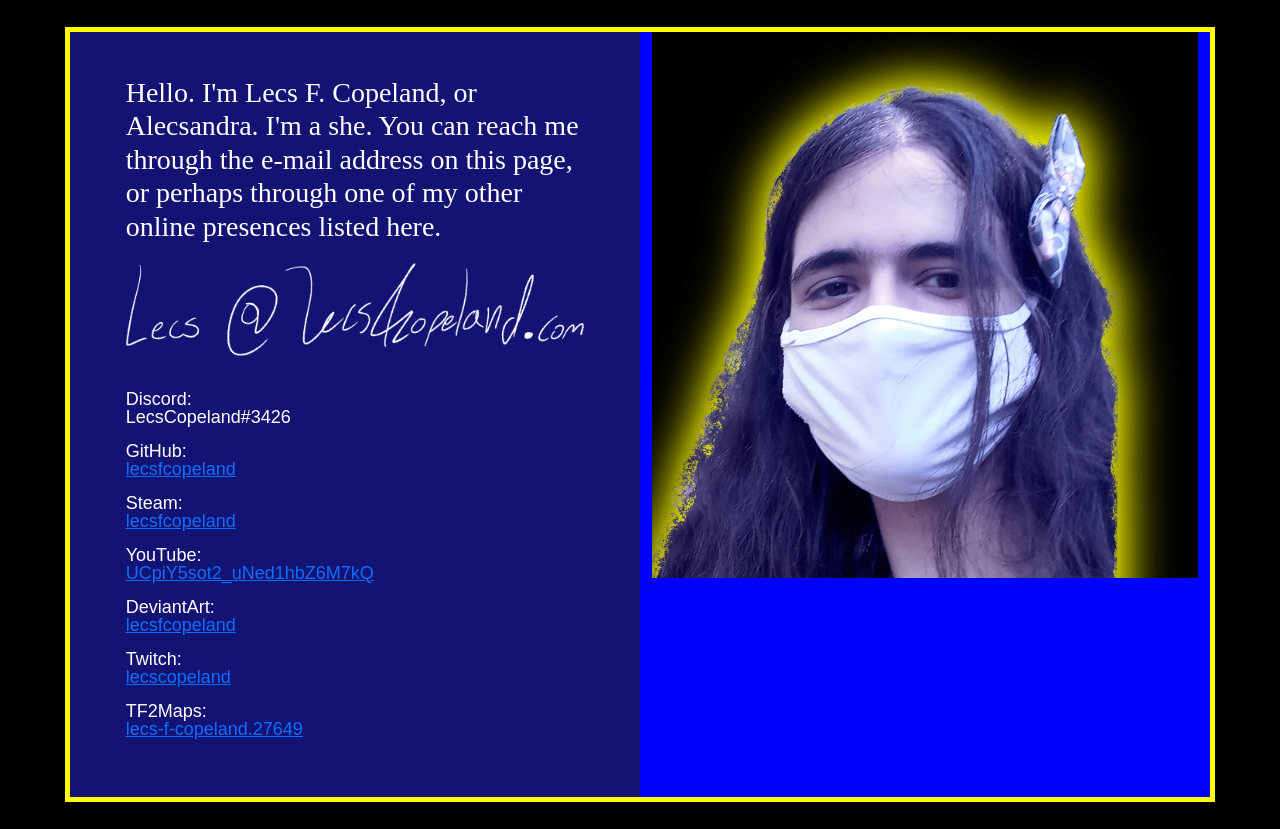
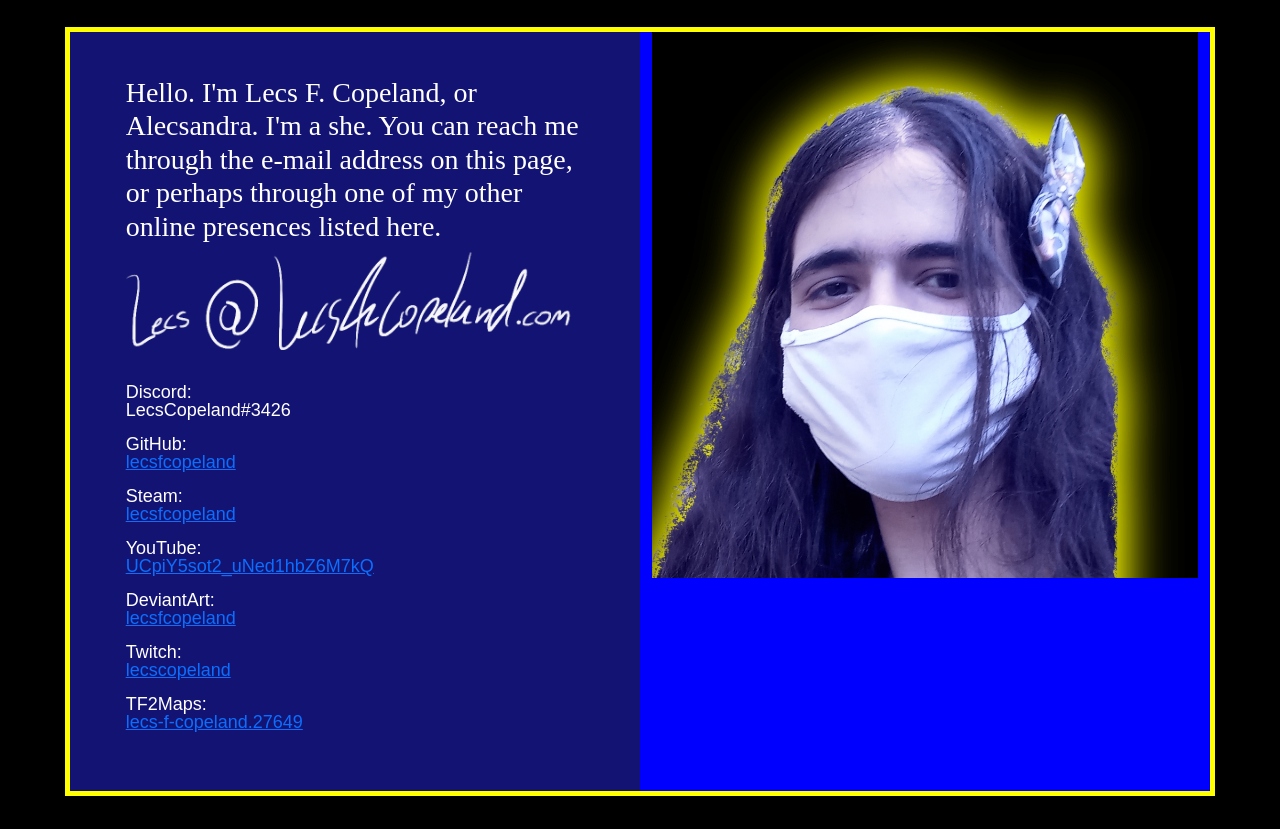
Before and after one commit to LecsFCopeland/lecsfcopeland.github.io, a plain HTML site: page index.html in a window 1280 px wide. Drawn offline with nearby package versions, Linux system fonts and the light colour scheme.

Commit message:
Squashed commit of the following:
commit b35369629638b7daf24dc9e6c84d9dd802527c87
Author: Decade-Long //FIXME <lecs@lecsfcopeland.com>
Date:   Sat Jan 29 06:45:33 2022 -0300

    email change again

```diff
--- a/index.html
+++ b/index.html
@@ -31,7 +31,7 @@
 							<h3>Hello. I'm Lecs F. Copeland, or Alecsandra. I'm a she. You can reach me through the e-mail
 							address on this page, or perhaps through one of my other online presences listed here.</h3>
 
-							<img src="assets/email4.png" alt="(e-mail address in image form.)">
+							<img src="assets/email5.png" alt="(e-mail address in image form.)">
 
 							<p>Discord:<br>LecsCopeland#3426</p>
 							<p>GitHub:<br><a href=https://github.com/lecsfcopeland>lecsfcopeland</a></p>
```
Also changed, not shown: assets/email5.png (added).
